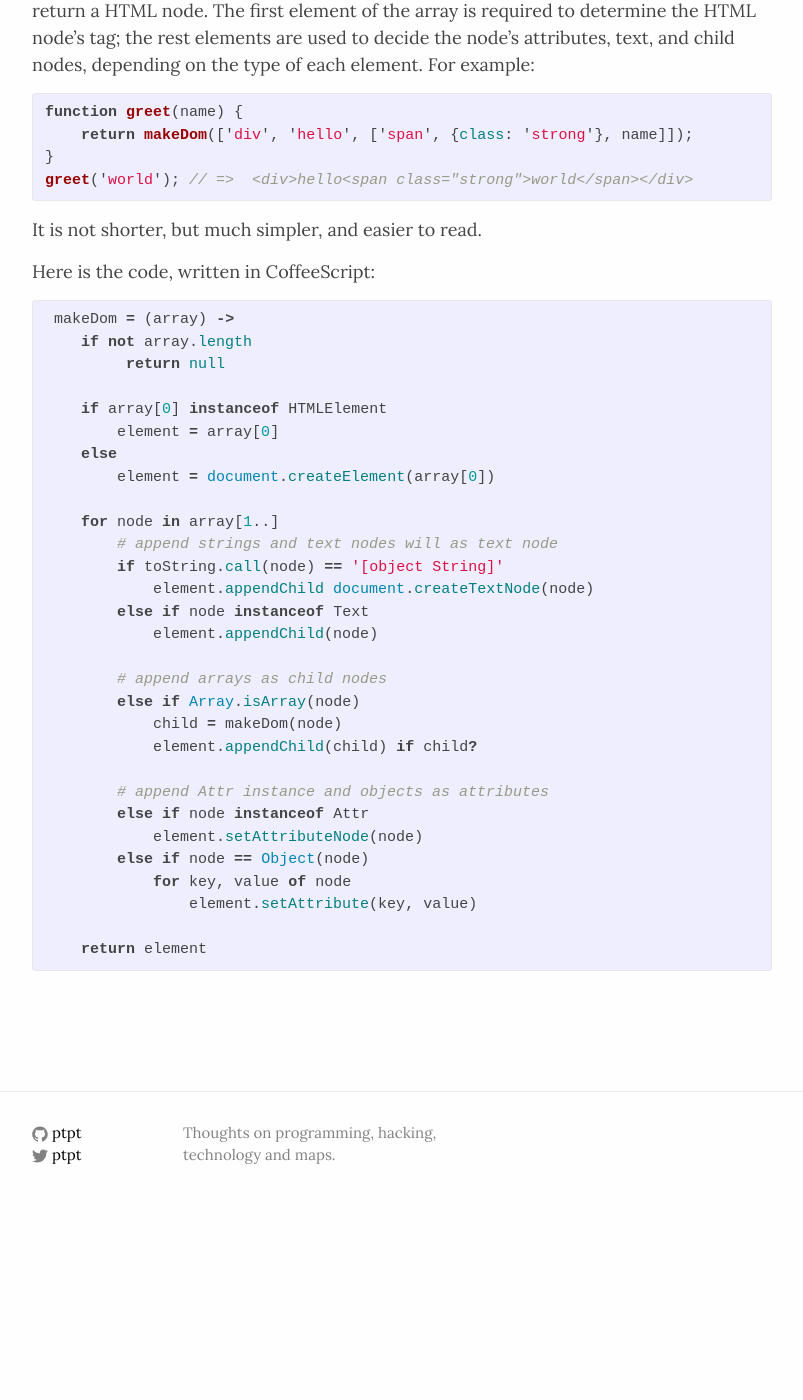
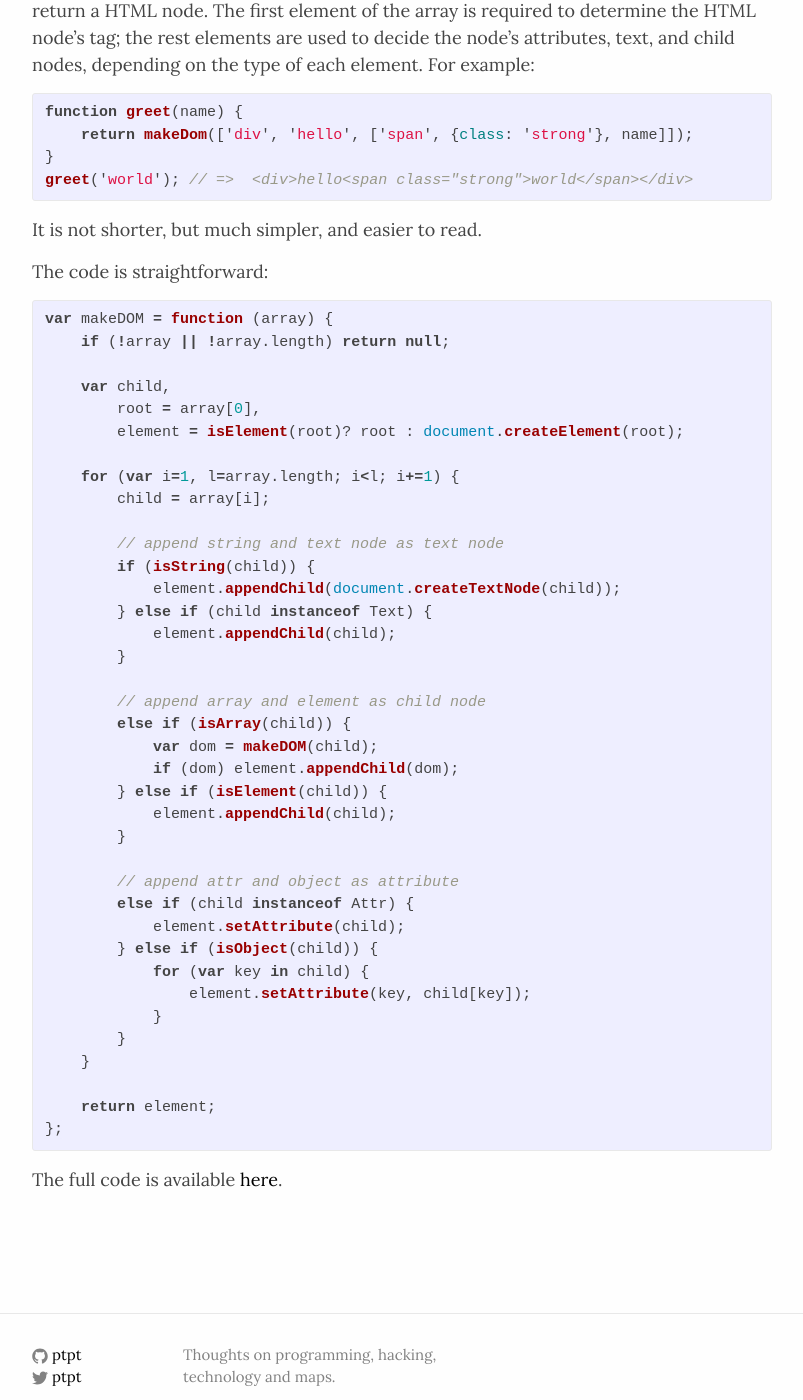
Before and after one commit to ptpt/ptpt.github.io, a Jekyll site: the page built from _posts/2013-03-01-a-simple-html-generator.markdown, in a window 1280 px wide and 1400 px high, scrolled down 552 px. Shown: the whole window, without its empty margins (238-1041 px from the left). Built offline with Jekyll 4.4.1, drawn with Linux system fonts in a browser that asks for light colours; before the commit the page ends 1779 px from its top, so only the background shows below that.

Commit message:
generate the article by lips and rewrite code in javascript

```diff
--- a/_posts/2013-03-01-a-simple-html-generator.markdown
+++ b/_posts/2013-03-01-a-simple-html-generator.markdown
@@ -2,7 +2,7 @@
 layout: post
 title:  "A Simple HTML Generator"
 date:   2013-03-01 22:35:01
-categories: CoffeeScript JavaScript
+categories: JavaScript
 ---
 
 I find It's very common for me to generate HTML in JavaScript. I used
@@ -33,36 +33,46 @@ greet('world'); // =>  <div>hello<span class="strong">world</span></div>
 
 It is not shorter, but much simpler, and easier to read.
 
-Here is the code, written in CoffeeScript:
+The code is straightforward:
+{% highlight javascript %}
+var makeDOM = function (array) {
+    if (!array || !array.length) return null;
 
-{% highlight coffeescript %}
- makeDom = (array) ->
-    if not array.length
-         return null
+    var child,
+        root = array[0],
+        element = isElement(root)? root : document.createElement(root);
 
-    if array[0] instanceof HTMLElement
-        element = array[0]
-    else
-        element = document.createElement(array[0])
+    for (var i=1, l=array.length; i<l; i+=1) {
+        child = array[i];
 
-    for node in array[1..]
-        # append strings and text nodes will as text node
-        if toString.call(node) == '[object String]'
-            element.appendChild document.createTextNode(node)
-        else if node instanceof Text
-            element.appendChild(node)
+        // append string and text node as text node
+        if (isString(child)) {
+            element.appendChild(document.createTextNode(child));
+        } else if (child instanceof Text) {
+            element.appendChild(child);
+        }
 
-        # append arrays as child nodes
-        else if Array.isArray(node)
-            child = makeDom(node)
-            element.appendChild(child) if child?
+        // append array and element as child node
+        else if (isArray(child)) {
+            var dom = makeDOM(child);
+            if (dom) element.appendChild(dom);
+        } else if (isElement(child)) {
+            element.appendChild(child);
+        }
 
-        # append Attr instance and objects as attributes
-        else if node instanceof Attr
-            element.setAttributeNode(node)
-        else if node == Object(node)
-            for key, value of node
-                element.setAttribute(key, value)
+        // append attr and object as attribute
+        else if (child instanceof Attr) {
+            element.setAttribute(child);
+        } else if (isObject(child)) {
+            for (var key in child) {
+                element.setAttribute(key, child[key]);
+            }
+        }
+    }
 
-    return element
+    return element;
+};
 {% endhighlight %}
+
+The full code is available
+[here](https://github.com/ptpt/ptpt.github.io/blob/master/_src/makedom.js).
```
Also changed, not shown: _src/makedom.html (added, +7 -0 lines), _src/makedom.js (added, +87 -0 lines).
